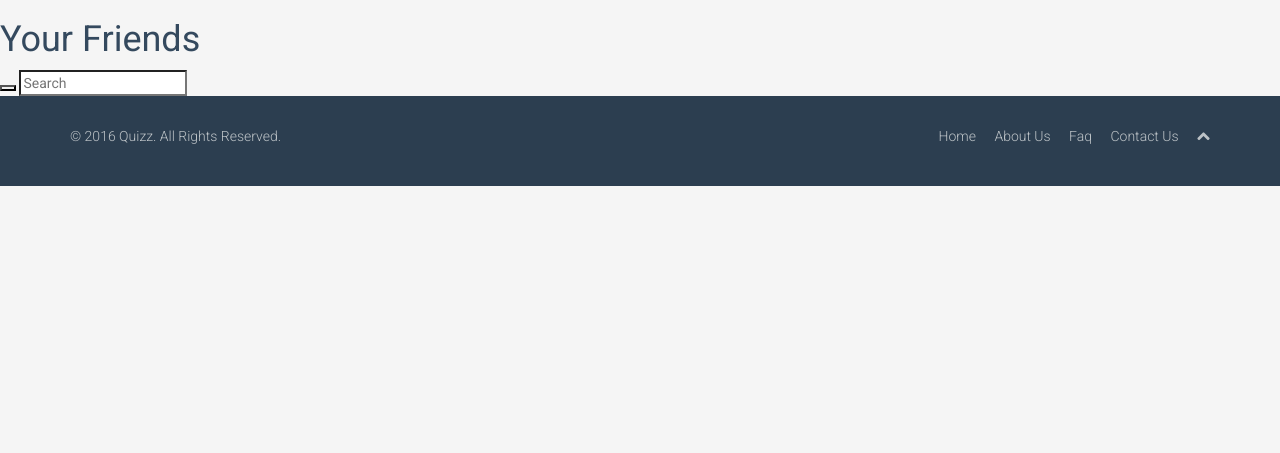
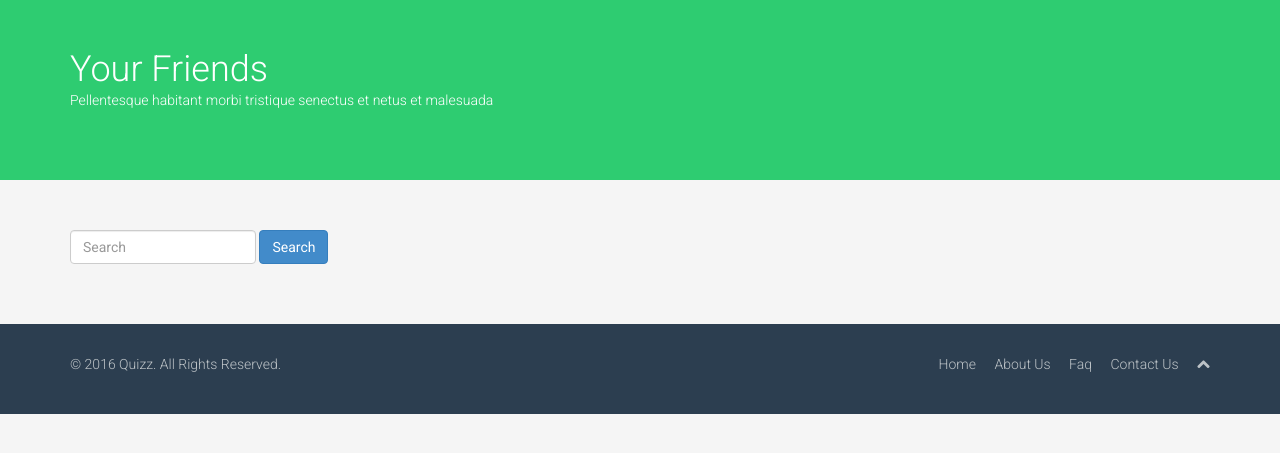
Before and after one commit to successar/Quizz, a Django app: page /friends/friends/ in a window 1280 px wide. Shown: the part 80-533 px from the top of the page. Run offline with Django 3.2, Linux system fonts and the light colour scheme; the visitor is signed in with stand-in values (Sample User, id 1); data comes from the database, SQL or seed files in the repository; data that the repository does not hold is empty.

Commit message:
Modifying friendship templates

```diff
--- a/friendship/templates/friendship/friend/user_list.html
+++ b/friendship/templates/friendship/friend/user_list.html
@@ -1,14 +1,32 @@
 {% extends 'indexTheme.html' %}
 {% block content %}
 {% load friendshiptags %}
-<h1>Your Friends</h1>
-<form id="searchform" action="{% url 'friendship_view_friends' %}" method="get" accept-charset="utf-8">
-	<button class="searchbutton" type="submit">
-		<i class="fa fa-search"></i>
-	</button>
-	<input class="searchfield" id="searchbox" name="q" type="text" placeholder="Search">
-</form>
-{% for user in object_list %}
-{{user.from_user.username}}
-{% endfor %}
+
+<section id="title" class="emerald">
+	<div class="container">
+		<div class="row">
+			<div class="col-sm-6">
+				<h1>Your Friends</h1>
+				<p>Pellentesque habitant morbi tristique senectus et netus et malesuada</p>
+			</div>
+		</div>
+	</div>
+</section>
+<section id="quizlist">
+	<div class="container">
+		<div class="row">
+			<div class="col-md-12">
+				<form id="searchform" action="{% url 'friendship_view_friends' %}" method="get" accept-charset="utf-8" class="form-inline">
+					<div class="form-group">
+						<input class="searchfield form-control" id="searchbox" name="q" type="text" placeholder="Search">
+					</div>
+					<button class="searchbutton btn btn-primary" type="submit">Search</button>
+				</form>
+				{% for user in object_list %}
+				{{user.from_user.username}}
+				{% endfor %}
+			</div>
+		</div>
+	</div>
+</section>
 {% endblock %}
--- a/friendship/templates/friendship/header.html
+++ /dev/null
@@ -1,3 +0,0 @@
-<div id="link_nav">
-hello {{ user.username }} <a href="{% url 'friendship_requests' %}">friendship requests</a>
-</div>
--- a/friendship/views.py
+++ b/friendship/views.py
@@ -95,7 +95,7 @@ def friendship_cancel(request, friendship_request_id):
 def friendship_request_list(request, template_name='friendship/friend/requests_list.html'):
     """ View unread and read friendship requests """
     # friendship_requests = Friend.objects.requests(request.user)
-    friendship_requests = FriendshipRequest.objects.filter(rejected__isnull=True)
+    friendship_requests = FriendshipRequest.objects.filter(rejected__isnull=True, to_user=request.user)
 
     return render(request, template_name, {'requests': friendship_requests})
 
```
Also changed, not shown: friendship/templates/friendship/base.html (deleted, +0 -12 lines), friendship/templates/friendship/friend/requests_list.html (+19 -0 lines), friendship/templates/friendship/user_actions.html (+6 -7 lines), friendship/migrations/0002_auto_20160424_0148.py (added).
